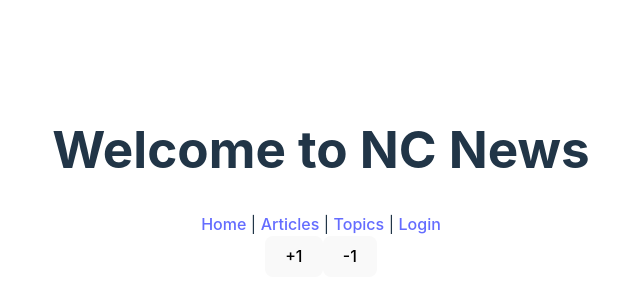
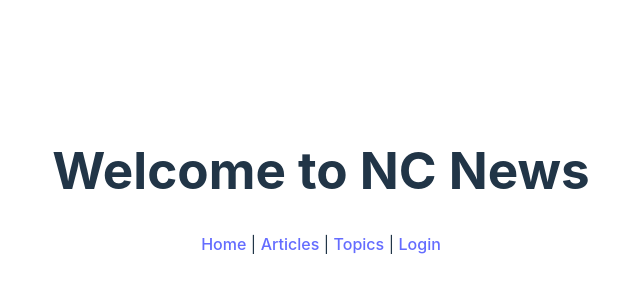
Before and after one commit to hanna1013/fe-nc-news, a React (Vite) app: page / in a window 1280 px wide. Shown: the part 218-518 px from the top of the page, without its empty margins (319-959 px from the left). Built offline with nearby package versions, Linux system fonts and the light colour scheme.

Commit message:
increment the vote

```diff
--- a/package.json
+++ b/package.json
@@ -15,6 +15,7 @@
     "@mui/material": "^5.14.15",
     "axios": "^1.5.1",
     "react": "^18.2.0",
+    "react-animated-heart": "^0.0.8",
     "react-dom": "^18.2.0",
     "react-router-dom": "^6.17.0"
   },
--- a/src/App.css
+++ b/src/App.css
@@ -72,3 +72,11 @@ ul {
   padding: 10px;
 
 }
+
+.voteButton {
+border-color: red;
+}
+
+.voteButton:hover {
+  background-color: rgb(255, 84, 84);
+}
--- a/src/App.jsx
+++ b/src/App.jsx
@@ -5,7 +5,6 @@ import ArticleList from './components/ArticleList'
 import Home from './components/Home'
 import { Routes, Route } from 'react-router-dom';
 import IndividualArticle from './components/IndividualArticle'
-import Vote from './components/Vote'
 
 function App() {
 
@@ -14,7 +13,7 @@ function App() {
     <>
      <Header/>
      <Nav/>
-     <Vote/>
+
      <Routes>
       <Route path="/" element={<Home />} />
       <Route path="/articles" element={<ArticleList/>} />
--- a/src/components/ArticleCard.jsx
+++ b/src/components/ArticleCard.jsx
@@ -1,9 +1,8 @@
 import {Link} from 'react-router-dom'
 import Card from '@mui/material/Card';
 import CardHeader from '@mui/material/CardHeader';
-import Stack from '@mui/material/Stack';
 import CardMedia from '@mui/material/CardMedia';
-import CardContent from '@mui/material/CardContent';
+import Vote from './Vote'
 
 const ArticleCard = (props) => {
     const {title,article_img_url,topic,article_id, author,created_at,votes,comment_count} = props
@@ -17,7 +16,8 @@ const ArticleCard = (props) => {
             <b>Article id: {article_id}</b>
             <h5>Created at: {created_at}</h5>
             <p>By: {author}</p>
-            <p>Total Votes: {votes}</p>
+            <Vote
+            votes = {votes}/>
             <p>Total Comments: {comment_count}</p>
 
             </Card>
--- a/src/components/Vote.jsx
+++ b/src/components/Vote.jsx
@@ -1,38 +1,40 @@
 import { useState } from 'react';
 import { useParams } from 'react-router-dom';
-import { patchVote } from '../utils/api'
+import { patchVote } from '../utils/api';
+
 
 
 const Vote = ({votes}) => {
-    const [newVotes, setNewVotes] = useState(0);
-    const { article_id } = useParams();
+    const [newVotes, setNewVotes] = useState(votes);
+    const[error, setError] = useState(false)
+    const { article_id} = useParams();
 
-    const updateVote = (value) => {
+    const voteUpdate = (value) => {
         setNewVotes((currentVotes) => {
             return currentVotes + value;
+            setError(false)
         })
+
         patchVote(article_id, value).catch(() => {
-            setNewVotes(0)
+             setNewVotes(newVotes);
+             setError(true)
         });
+
+
     }
-
 
     return (
         <div>
-            <button
+            {error ? <p>Error, please try again!</p> : false}
+            <button className="voteButton"
             disabled={newVotes === 1}
+            aria-label='like'
             onClick={() => {
-                updateVote(1);
+                voteUpdate(1);
             }}>
-                +1
-            </button>
-            <button
-            disabled={newVotes === -1}
-            onClick={() => {
-                updateVote(-1)
-            }}>
-                -1
-            </button>
+                Like
+            </button> <p className="voteNum">{newVotes}</p>
+
         </div>
     )
 }
--- a/src/utils/api.js
+++ b/src/utils/api.js
@@ -25,7 +25,6 @@ export const patchVote = (article_id, value) => {
     return articleApi
     .patch(`/articles/${article_id}`, { inc_votes: value})
     .then((response) => {
-        console.log(response)
-        return response.data.article
+        return response.data.article;
     })
 }
```
Also changed, not shown: 1 other file (tests, documents, lock files or other folders).
